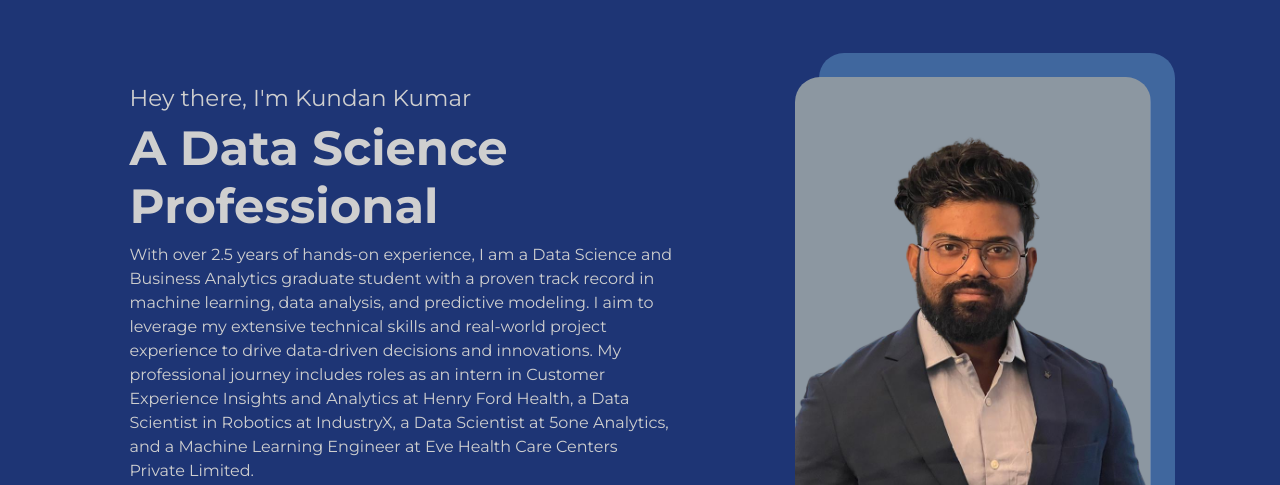
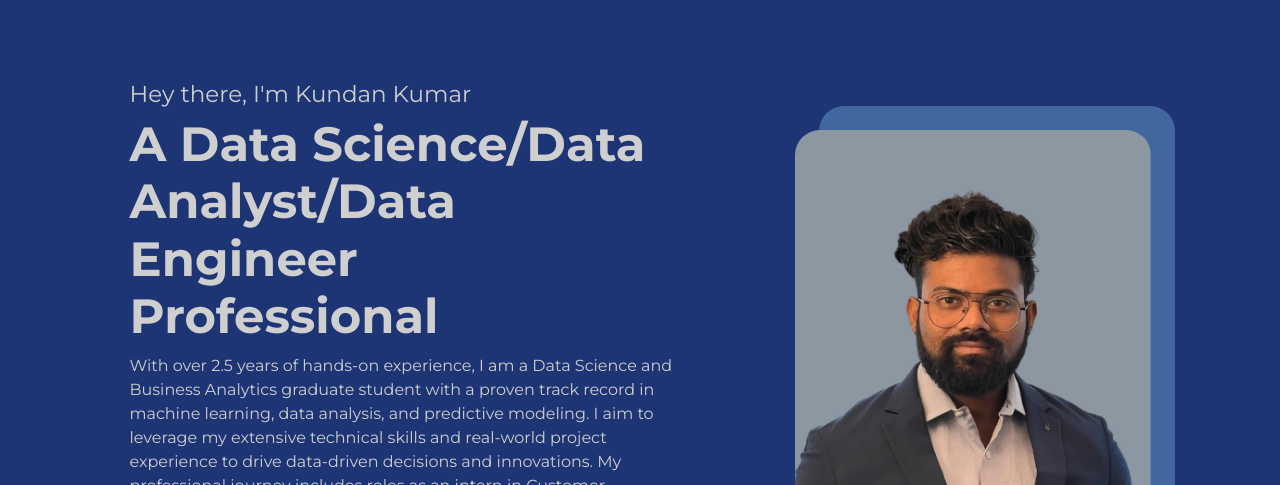
Before and after one commit to kundankr4/kundan_portfolio.github.io, a plain HTML site: page index.html in a window 1280 px wide. Shown: the part 62-547 px from the top of the page. Drawn offline with Linux system fonts and the light colour scheme.

Commit message:
Update index.html

```diff
--- a/index.html
+++ b/index.html
@@ -73,7 +73,7 @@
                 <div class="col-lg-6">
                     <div class="heroarea-content">
                         <p class="intro">Hey there, I'm Kundan Kumar</p>
-                        <h1>A Data Science Professional</h1>
+                        <h1>A Data Science/Data Analyst/Data Engineer Professional</h1>
                         <p>
                            With over 2.5 years of hands-on experience, I am a Data Science and Business Analytics graduate student with a proven track record in machine learning, data analysis, and predictive modeling.
                             I aim to leverage my extensive technical skills and real-world project experience to drive data-driven decisions and innovations. My professional journey includes roles as an intern in Customer
```
